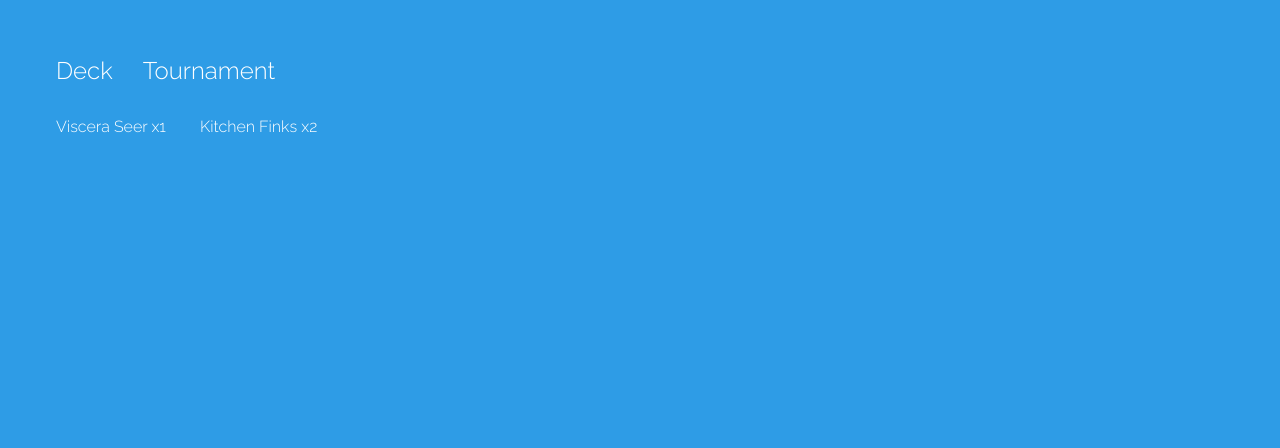
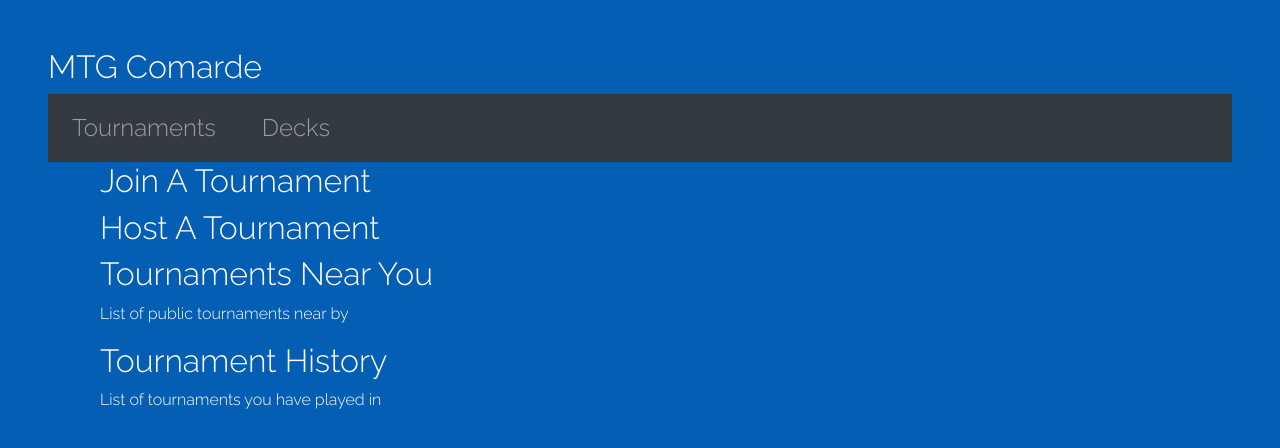
Before and after one commit to dkehres/MyFirstAngularApp, an Angular app: page /tourney in a window 1280 px wide. Shown: the top 448 px of the page. Built offline with nearby package versions, Linux system fonts and the light colour scheme.

Commit message:
Added bootstrap

```diff
--- a/package.json
+++ b/package.json
@@ -19,7 +19,10 @@
     "@angular/platform-browser": "~7.1.0",
     "@angular/platform-browser-dynamic": "~7.1.0",
     "@angular/router": "~7.1.0",
+    "@types/jquery": "^3.3.28",
+    "bootstrap": "^4.2.1",
     "core-js": "^2.5.4",
+    "jquery": "^3.3.1",
     "rxjs": "^6.3.3",
     "tslib": "^1.9.0",
     "zone.js": "~0.8.26"
--- a/src/app/app.component.html
+++ b/src/app/app.component.html
@@ -1,6 +1,13 @@
-<ul>
-  <li><a routerLink="">Deck</a></li>
-  <li><a routerLink="tourney">Tournament</a></li>
-</ul>
+<h2>MTG Comarde</h2>
+<nav class="navbar navbar-expand-sm bg-dark navbar-dark">
+  <ul class="navbar-nav">
+    <li class="nav-item">
+      <a class="nav-link" routerLink="tourney">Tournaments</a>
+    </li>
+    <li class="nav-item">
+      <a class="nav-link" routerLink="">Decks</a>
+    </li>
+  </ul>
+</nav>
 
 <router-outlet></router-outlet>
--- a/src/app/deck-info/deck-info.component.html
+++ b/src/app/deck-info/deck-info.component.html
@@ -1,25 +1,35 @@
 <div class="container color-dark">
-  <div class="col">
-    <p>Add info about your deck</p>
+  <div class="row">
+  <div class="col-6">
+    <h4>Add info about your deck</h4>
   </div>
-  <div class="col">
-    <p>Your deck({{cardCount}})</p>
+  <div class="col-6">
+    <h4>Your deck({{cardCount}})</h4>
   </div>
+</div>
 </div>
 
 <div class="container color-light" [@cardAdded]="cards.length">
-  <div class="col">
-    <p>Enter a card name</p>
+  <div class ="row">
+  <div class="col-6">
     <form>
-      <input type=text class="txt" name="item" placeholder="Card Name..." [(ngModel)]="cardName">
-      <input type="number" class="txt" name="item1" [(ngModel)]="cardQuantity">
-      <input type="submit" class="btn" value="Add card" (click)="addCard()">
+      <div class="form-group">
+        <label for="text">Card name:</label>
+        <input type="text" class="form-control" name="item" [(ngModel)]="cardName">
+      </div>
+      <div class="form-group">
+        <label for="number">Quantity:</label>
+        <input type="number" class="form-control" name="item1" [(ngModel)]="cardQuantity">
+        <!--<input type="submit" class="btn" value="Add card" (click)="addCard()">-->
+      </div>
+      <button type="submit" class="btn btn-primary" (click)="addCard()">Add card</button>
     </form>
 
   </div>
-  <div class="col">
+  <div class="col-6">
     <p class="deck-list" *ngFor="let card of cards; let i = index" (click)="removeCard(i)">
       {{ card }}
     </p>
   </div>
 </div>
+</div>
--- a/src/app/deck-info/deck-info.component.scss
+++ b/src/app/deck-info/deck-info.component.scss
@@ -1,6 +1,6 @@
-.container {
-    display: grid;
-    grid-template-columns: 50% auto;
+
+.row {
+    padding: .4em;
 }
 .col {
     padding: .4em 1.3em;
--- a/src/app/deck-info/deck-info.component.ts
+++ b/src/app/deck-info/deck-info.component.ts
@@ -1,7 +1,7 @@
 import { Component, OnInit } from '@angular/core';
 import { stringify } from '@angular/core/src/util';
 import { trigger, style, transition, animate, keyframes, query, stagger } from '@angular/animations';
-import {DataService} from '../data.service';
+import { DataService } from '../data.service';
 
 @Component({
   selector: 'app-home',
@@ -36,7 +36,7 @@
 
   cardCount: number;
   cardName: string = '';
-  cardQuantity: number = 1;
+  cardQuantity: number;
   cards = [];
 
   constructor(private _data: DataService) { }
@@ -45,13 +45,24 @@
     this._data.card.subscribe(res => this.cards = res)
     this.cardCount = this.cards.length;
     this._data.changeDeck(this.cards);
+
+
+    $(document).ready(function () {
+      $('ul.nav > li').click(function (e) {
+        e.preventDefault();
+        $('ul.nav > li').removeClass('active');
+        $(this).addClass('active');
+      });
+    });
   }
-
   addCard() {
     if (this.cardName != '') {
+      if ((this.cardQuantity < 1) || (this.cardQuantity == null)) {
+        this.cardQuantity = 1;
+      }
       this.cards.push(this.cardName + ' x' + this.cardQuantity);
       this.cardName = '';
-      this.cardQuantity = 1;
+      this.cardQuantity = null;
       this.cardCount = this.cards.length;
     }
   }
--- a/src/app/tourney-info/tourney-info.component.html
+++ b/src/app/tourney-info/tourney-info.component.html
@@ -1,7 +1,10 @@
 <div class="container color-light">
-  <ul>
-    <li *ngFor="let card of cards">
-      {{card}}
-    </li>
-  </ul>
+    <div class="col-6">
+      <h2>Join A Tournament</h2>
+      <h2>Host A Tournament</h2>
+      <h2>Tournaments Near You</h2>
+        <p>List of public tournaments near by</p>
+        <h2>Tournament History</h2>
+        <p>List of tournaments you have played in</p>
+    </div>
 </div>
--- a/src/styles.scss
+++ b/src/styles.scss
@@ -1,9 +1,12 @@
 /* You can add global styles to this file, and also import other style files */
 
 @import url('https://fonts.googleapis.com/css?family=Raleway:300,700');
+@import "~bootstrap/dist/css/bootstrap.css";
+
+
 
 body {
-background:#2E9CE6;
+background:#045FB4;
 padding: 3em;
 font-family: 'Raleway', 'Arial';
 color:#fff;
```
Also changed, not shown: 1 other file (tests, documents, lock files or other folders).
